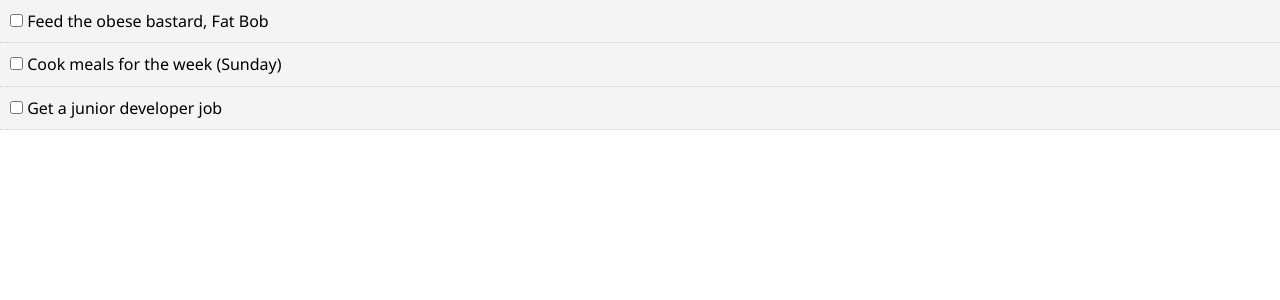
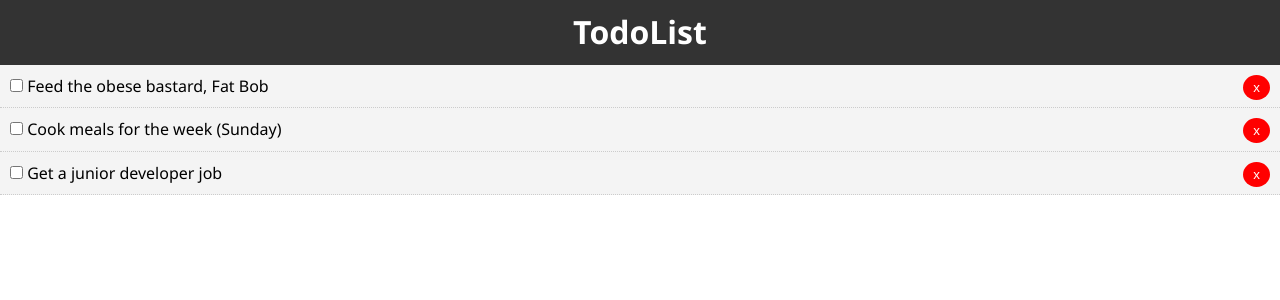
Before and after one commit to sethnejame/react_todo, a React (Create React App) app: page / in a window 1280 px wide. Shown: the top 300 px of the page. Built offline with nearby package versions, Linux system fonts and the light colour scheme.

Commit message:
Adding header to ToDo list

```diff
--- a/src/App.js
+++ b/src/App.js
@@ -1,6 +1,7 @@
 import React, { Component } from 'react';
 import Todos from './components/Todos';
 import './App.css';
+import Header from './components/layout/Header';
 
 
 class App extends Component {
@@ -24,19 +25,30 @@
     ]
   }
 
-  markComplete = (id) => {
+  // Toggle Complete
+  toggleComplete = (id) => {
     this.setState({ todos: this.state.todos.map(todo => {
-      if(todo.id == id) {
+      if(todo.id === id) {
         todo.completed = !todo.completed
+        console.log(todo.completed)
       }
       return todo;
     })});
   }
 
+  // Delete List Item
+  deleteListItem = (id) => {
+    this.setState({ todos: [...this.state.todos.filter(listItem => listItem.id
+       !== id)] });
+  }
+
+
+
   render() {
     return (
       <div className="App">
-        <Todos todos={this.state.todos} markComplete={this.markComplete} />
+        <Header />
+        <Todos todos={this.state.todos} toggleComplete={this.toggleComplete} deleteListItem={this.deleteListItem} />
       </div>
     );
   }
--- a/src/components/TodoItem.js
+++ b/src/components/TodoItem.js
@@ -17,9 +17,11 @@
         return (
             <div style={this.getStyle()}>
                 <p>
-                    <input type="checkbox" onChange={this.props.markComplete.bind
-                        (this, id)} /> {' '}
-                    {title}</p>
+                    <input type="checkbox" onChange={this.props.toggleComplete.bind
+                    (this, id)} /> {' '}
+                    {title}
+                    <button onClick={this.props.deleteListItem.bind(this, id)} style={btnStyle}>x</button>
+                    </p>
             </div>
         )
     }
@@ -30,4 +32,14 @@
     todo: PropTypes.object.isRequired
 }
 
+const btnStyle = {
+    background: '#ff0000',
+    color: '#fff',
+    border: 'none',
+    padding: '5px 10px',
+    borderRadius: '50%',
+    cursor: 'pointer',
+    float: 'right'
+}
+
 export default TodoItem
--- a/src/components/Todos.js
+++ b/src/components/Todos.js
@@ -5,8 +5,8 @@
 class Todos extends Component {
   render() {
     return this.props.todos.map((listItem) => (
-      <TodoItem key={listItem.id} todo={listItem} markComplete=
-        {this.props.markComplete} />
+      <TodoItem key={listItem.id} todo={listItem} toggleComplete=
+        {this.props.toggleComplete} deleteListItem={this.props.deleteListItem} />
     ));
   }
 }
--- /dev/null
+++ b/src/components/layout/Header.js
@@ -0,0 +1,18 @@
+import React from 'react';
+
+function Header() {
+    return (
+        <header style={headerStyle}>
+            <h1>TodoList</h1>
+        </header>
+    )
+}
+
+const headerStyle ={
+    background: '#333',
+    color: '#fff',
+    textAlign: 'center',
+    padding: '10px'
+}
+
+export default Header;
```
